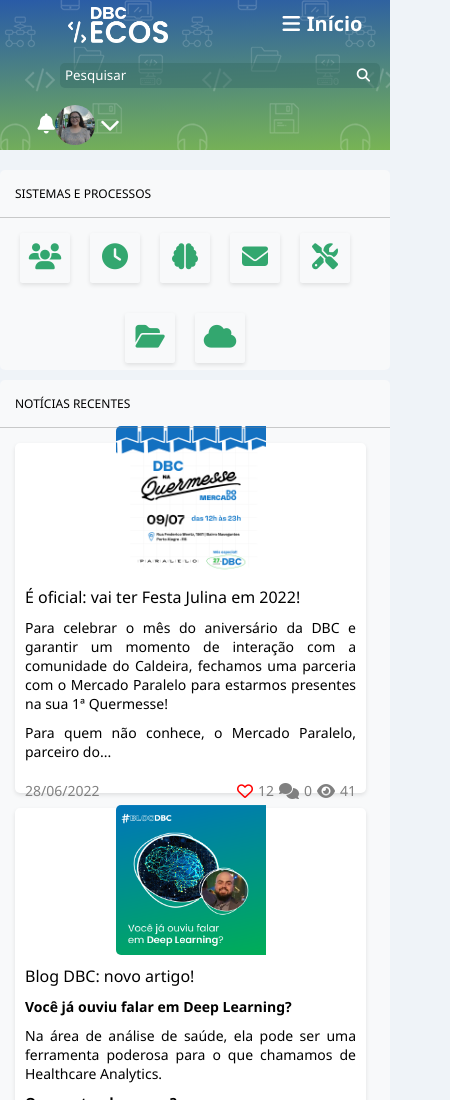
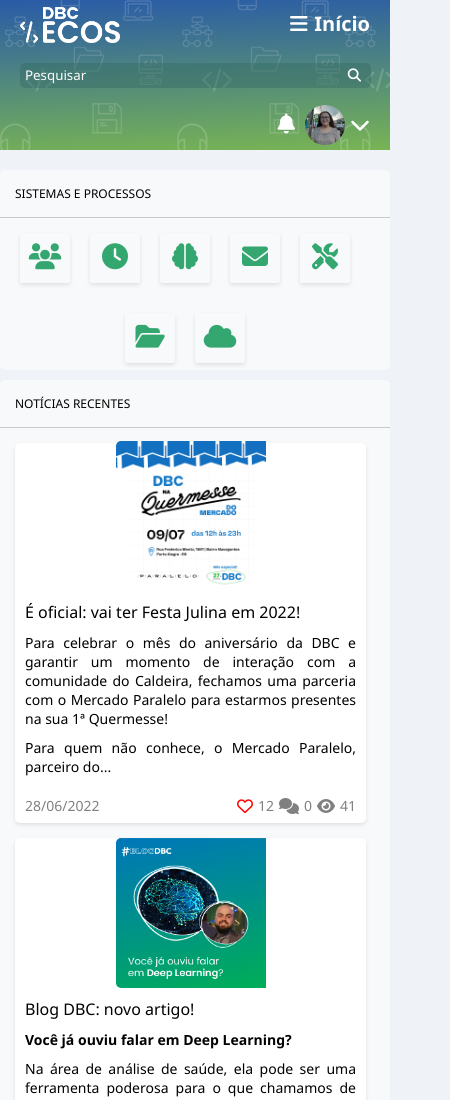
Before and after one commit to mayraamaral/vemser-frontend2-ecos, a plain HTML site: page index.html in a window 390 px wide. Shown: the top 1100 px of the page, 450 px wide, since content can reach past the window. Drawn offline with Linux system fonts and the light colour scheme.

Commit message:
finaliza site - versão mobile concluída

```diff
--- a/index.html
+++ b/index.html
@@ -7,7 +7,7 @@
   <title>Exercício 06 - CSS - ECOS</title>
   <link rel="stylesheet" href="https://cdnjs.cloudflare.com/ajax/libs/font-awesome/6.1.1/css/all.min.css">
   <link rel="stylesheet" href="styles.css">
-  <link rel="stylesheet" href="styles.mobile.css" media="(max-width: 800px)">
+  <link rel="stylesheet" href="styles.mobile.css" media="(max-width: 900px)">
 </head>
 <body>
 
--- a/styles.mobile.css
+++ b/styles.mobile.css
@@ -1,9 +1,13 @@
+body {
+  width: 100vw;
+}
 main {
   display: flex;
   flex-wrap: wrap;
   flex-direction: column-reverse;
   width: 100vw;
   justify-content: center;
+  overflow-x: hidden;
 }
 .aniversarios {
   visibility: hidden;
@@ -11,18 +15,20 @@ main {
 }
 
 header {
-  width: 100vw;
+  width: 100%;
   height: 150px;
   box-sizing: border-box;
 }
 
 .menu {
-  width: 100vw;
-  justify-content: space-around;
+  width: 100%;
+  justify-content: space-between;
 }
 
 nav {
   width: 100%;
+  display: flex;
+  justify-content: end;
 }
 
 header > div {
@@ -32,19 +38,25 @@ header > div {
 
 .barra-pesquisa {
   margin: 0;
+  max-width: 90vw;
+  display: flex;
   justify-content: center;
 }
 
 .barra-pesquisa input {
-  width: 80%;
+  max-width: 90vw;
 }
 
 .barra-pesquisa button {
-  right: 50px;
+  right: 10px;
 }
 
 nav ul {
   justify-content: flex-end;
+}
+
+nav ul li img {
+  margin-left: 10px;
 }
 
 .sistemas {
@@ -54,6 +66,7 @@ nav ul {
 
 aside {
   margin: 0;
+  padding: 0;
 }
 
 .cards {
@@ -77,7 +90,7 @@ aside {
   align-items: center;
   justify-content: center;
   width: 90vw;
-  height: 350px;
+  height: 380px;
 }
 
 .post img {
```
